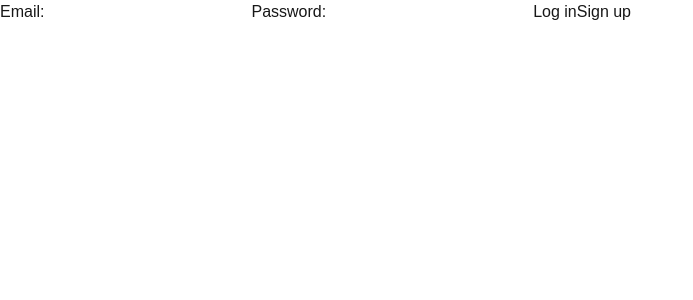
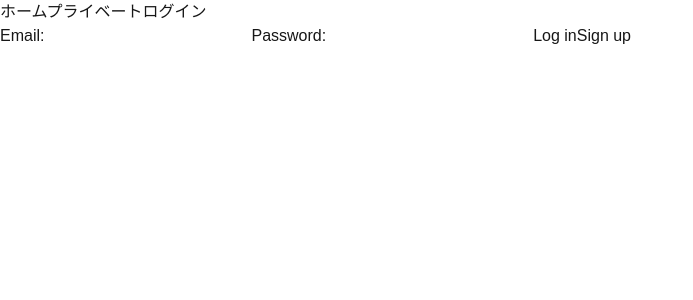
Before and after one commit to tatsuya582/supabase_auth_github, a Next.js app: page /login in a window 1280 px wide. Shown: the top 300 px of the page, without its empty margins (0-693 px from the left). Built offline with nearby package versions, Linux system fonts and the light colour scheme.

Commit message:
add: ヘッダーにリンクを作成

```diff
--- a/app/layout.tsx
+++ b/app/layout.tsx
@@ -1,6 +1,7 @@
 import type { Metadata } from "next";
 import localFont from "next/font/local";
 import "./globals.css";
+import Link from "next/link";
 
 const geistSans = localFont({
   src: "./fonts/GeistVF.woff",
@@ -28,6 +29,11 @@ export default function RootLayout({
       <body
         className={`${geistSans.variable} ${geistMono.variable} antialiased`}
       >
+        <header>
+          <Link href="/">ホーム</Link>
+          <Link href="/private">プライベート</Link>
+          <Link href="/login">ログイン</Link>
+        </header>
         {children}
       </body>
     </html>
```
